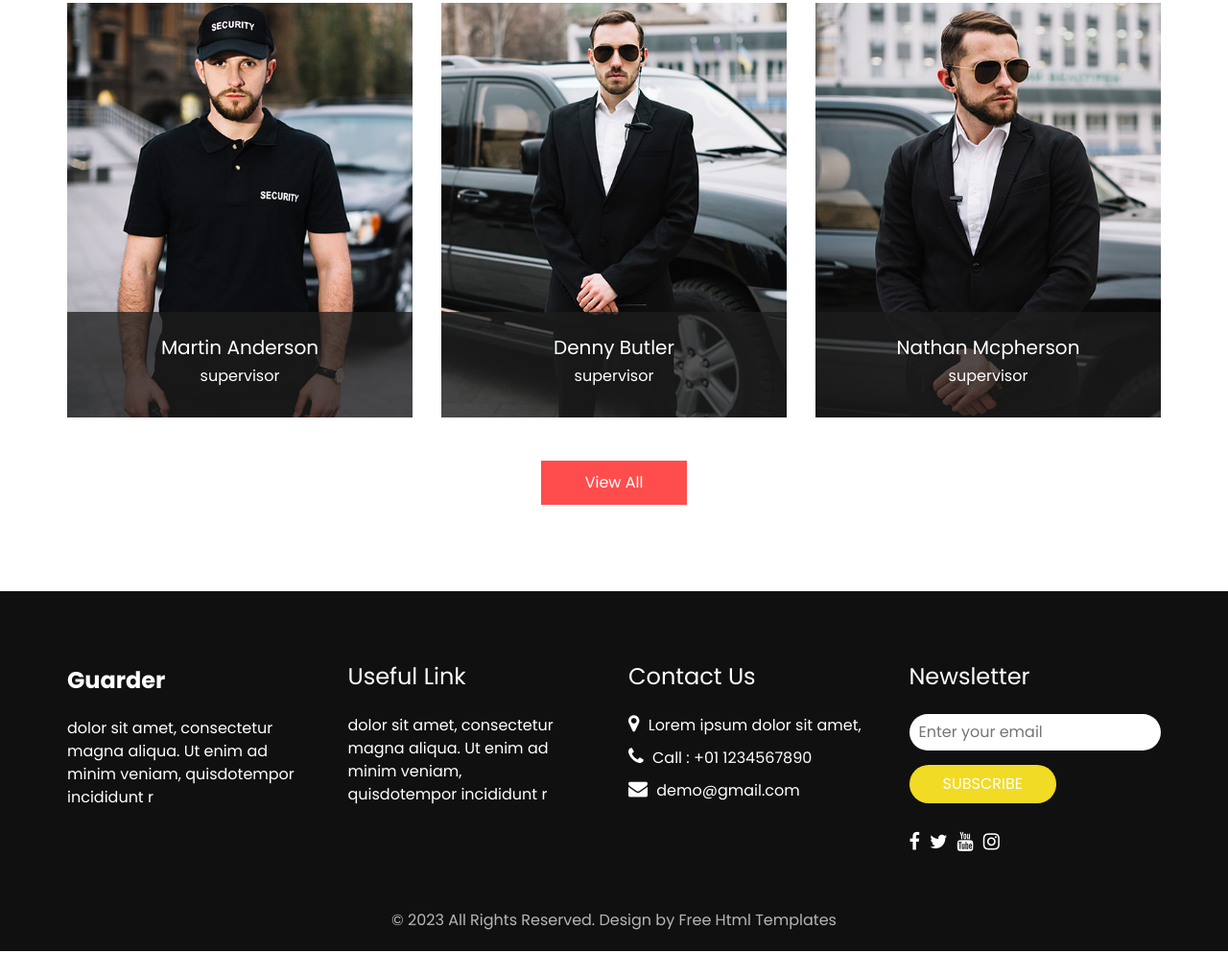
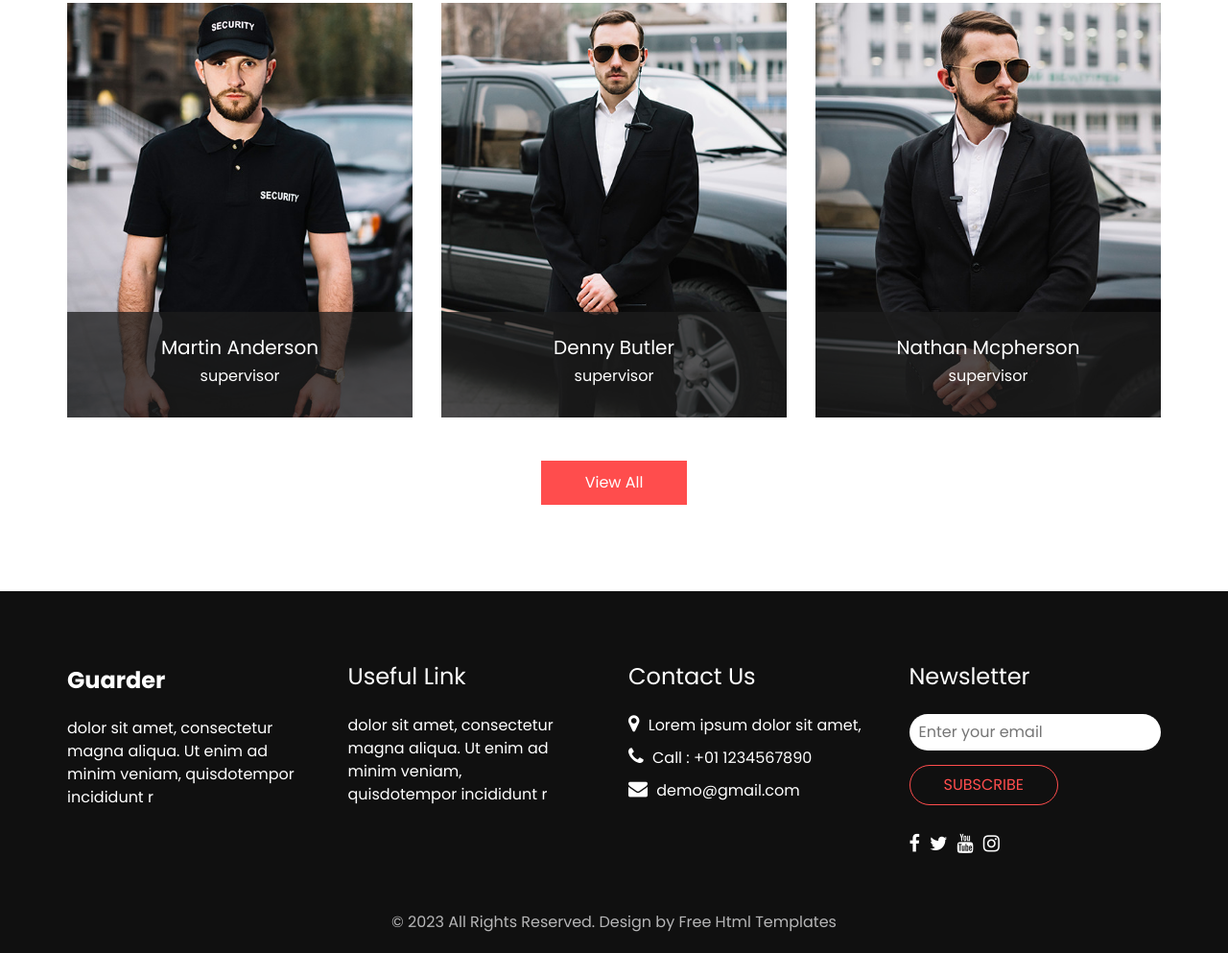
Before and after one commit to 3xachatryan/GitGuarder, a plain HTML site: page index.html in a window 1280 px wide. Shown: the part 3499-4492 px from the top of the page at 96% size. Drawn offline with Linux system fonts and the light colour scheme; a script that the page names is missing.

Commit message:
Footer update

```diff
--- a/css/style.css
+++ b/css/style.css
@@ -873,10 +873,17 @@ a:focus {
   outline: none;
   border: none;
   color: #ffffff;
-  background: #f1db25;
+  background: #ff4d4d;
   border-radius: 30px;
   margin-top: 15px;
   text-transform: uppercase;
+  transition: .3s;
+}
+
+.info_section .info_form form button{
+  background: transparent;
+  color: #ff4d4d;
+  border: 1px solid #ff4d4d;
 }
 
 .info_section .info_form .social_box {
```
